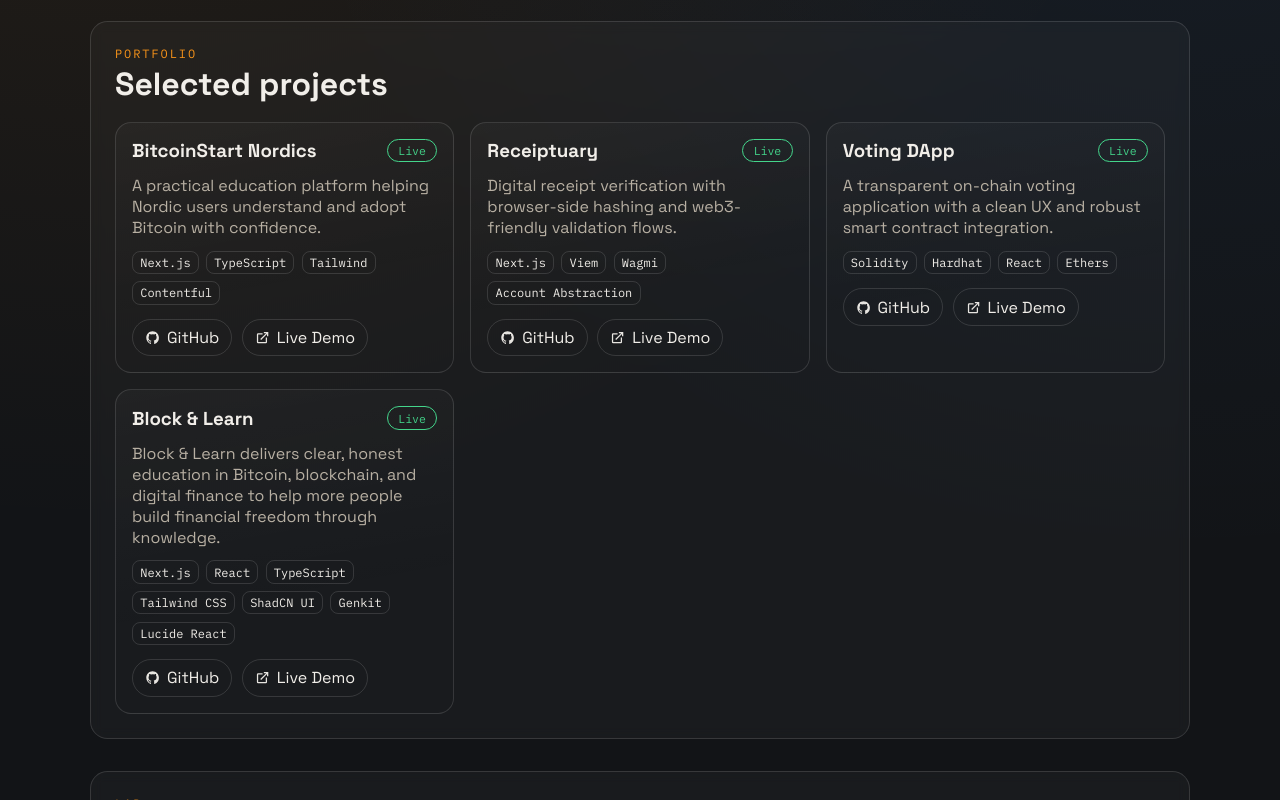
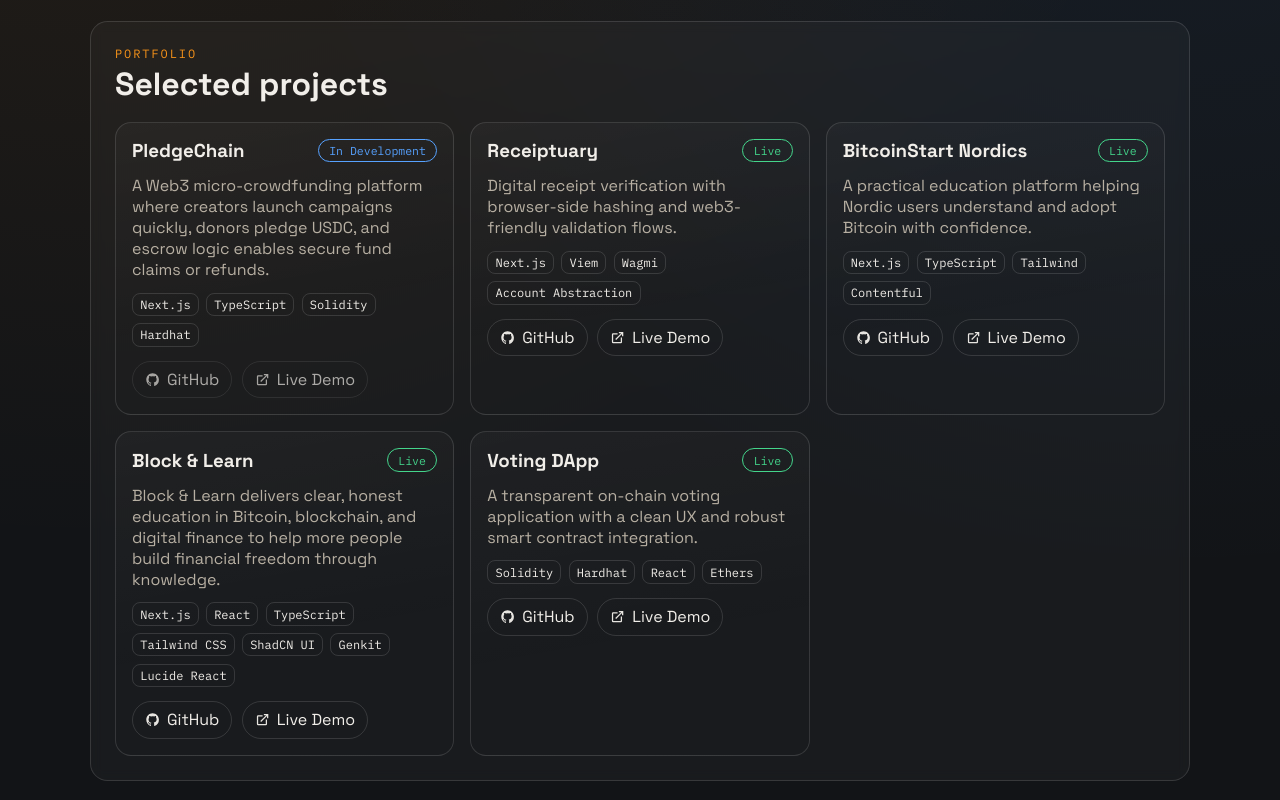
Before and after one commit to hedigardi/hedi-gardi, a React (Vite) app: page / in a window 1280 px wide. Shown: the part 820-1620 px from the top of the page. Built offline with nearby package versions, Linux system fonts and the light colour scheme; no server answers.

Commit message:
added project

```diff
--- a/src/App.tsx
+++ b/src/App.tsx
@@ -367,6 +367,7 @@ export default function App() {
                   ))}
                 </div>
                 <div className="project-card__links">
+                  {project.githubUrl ? (
                     <a
                       className="link-with-icon"
                       href={project.githubUrl}
@@ -376,6 +377,16 @@ export default function App() {
                       <GitHubIcon />
                       <span>GitHub</span>
                     </a>
+                  ) : (
+                    <span
+                      className="link-with-icon link-with-icon--disabled"
+                      aria-disabled="true"
+                      title="GitHub link coming soon"
+                    >
+                      <GitHubIcon />
+                      <span>GitHub</span>
+                    </span>
+                  )}
                   {project.demoUrl ? (
                     <a
                       className="link-with-icon"
@@ -386,7 +397,16 @@ export default function App() {
                       <ExternalLinkIcon />
                       <span>Live Demo</span>
                     </a>
-                  ) : null}
+                  ) : (
+                    <span
+                      className="link-with-icon link-with-icon--disabled"
+                      aria-disabled="true"
+                      title="Live demo coming soon"
+                    >
+                      <ExternalLinkIcon />
+                      <span>Live Demo</span>
+                    </span>
+                  )}
                 </div>
               </article>
             ))}
--- a/src/data/projects.ts
+++ b/src/data/projects.ts
@@ -3,19 +3,17 @@ export type Project = {
   description: string;
   stack: string[];
   status: "Live" | "In Development" | "Archived";
-  githubUrl: string;
+  githubUrl?: string;
   demoUrl?: string;
 };
 
 export const projects: Project[] = [
   {
-    name: "BitcoinStart Nordics",
+    name: "PledgeChain",
     description:
-      "A practical education platform helping Nordic users understand and adopt Bitcoin with confidence.",
-    stack: ["Next.js", "TypeScript", "Tailwind", "Contentful"],
-    status: "Live",
-    githubUrl: "https://github.com/hedigardi/bitcoinstart",
-    demoUrl: "https://bitcoinstart.no",
+      "A Web3 micro-crowdfunding platform where creators launch campaigns quickly, donors pledge USDC, and escrow logic enables secure fund claims or refunds.",
+    stack: ["Next.js", "TypeScript", "Solidity", "Hardhat"],
+    status: "In Development",
   },
   {
     name: "Receiptuary",
@@ -27,13 +25,13 @@ export const projects: Project[] = [
     demoUrl: "https://receiptuary.hedigardi.com/",
   },
   {
-    name: "Voting DApp",
+    name: "BitcoinStart Nordics",
     description:
-      "A transparent on-chain voting application with a clean UX and robust smart contract integration.",
-    stack: ["Solidity", "Hardhat", "React", "Ethers"],
+      "A practical education platform helping Nordic users understand and adopt Bitcoin with confidence.",
+    stack: ["Next.js", "TypeScript", "Tailwind", "Contentful"],
     status: "Live",
-    githubUrl: "https://github.com/hedigardi/voting-dapp",
-    demoUrl: "https://votingdapp.hedigardi.com/",
+    githubUrl: "https://github.com/hedigardi/bitcoinstart",
+    demoUrl: "https://bitcoinstart.no",
   },
   {
     name: "Block & Learn",
@@ -52,4 +50,13 @@ export const projects: Project[] = [
     githubUrl: "https://github.com/hedigardi/blockandlearn",
     demoUrl: "https://blockandlearn.com/",
   },
+  {
+    name: "Voting DApp",
+    description:
+      "A transparent on-chain voting application with a clean UX and robust smart contract integration.",
+    stack: ["Solidity", "Hardhat", "React", "Ethers"],
+    status: "Live",
+    githubUrl: "https://github.com/hedigardi/voting-dapp",
+    demoUrl: "https://votingdapp.hedigardi.com/",
+  },
 ];
--- a/src/styles.css
+++ b/src/styles.css
@@ -351,6 +351,7 @@ a {
 
 .hero__links a,
 .project-card__links a,
+.project-card__links .link-with-icon--disabled,
 .footer a {
   text-decoration: none;
   border: 1px solid var(--line);
@@ -381,6 +382,11 @@ a {
   border-color: var(--accent);
   background: var(--accent-soft);
   transform: translateY(-1px);
+}
+
+.project-card__links .link-with-icon--disabled {
+  opacity: 0.68;
+  cursor: not-allowed;
 }
 
 .panel {
```
Lines whose indentation alone changed are shown as unchanged.
